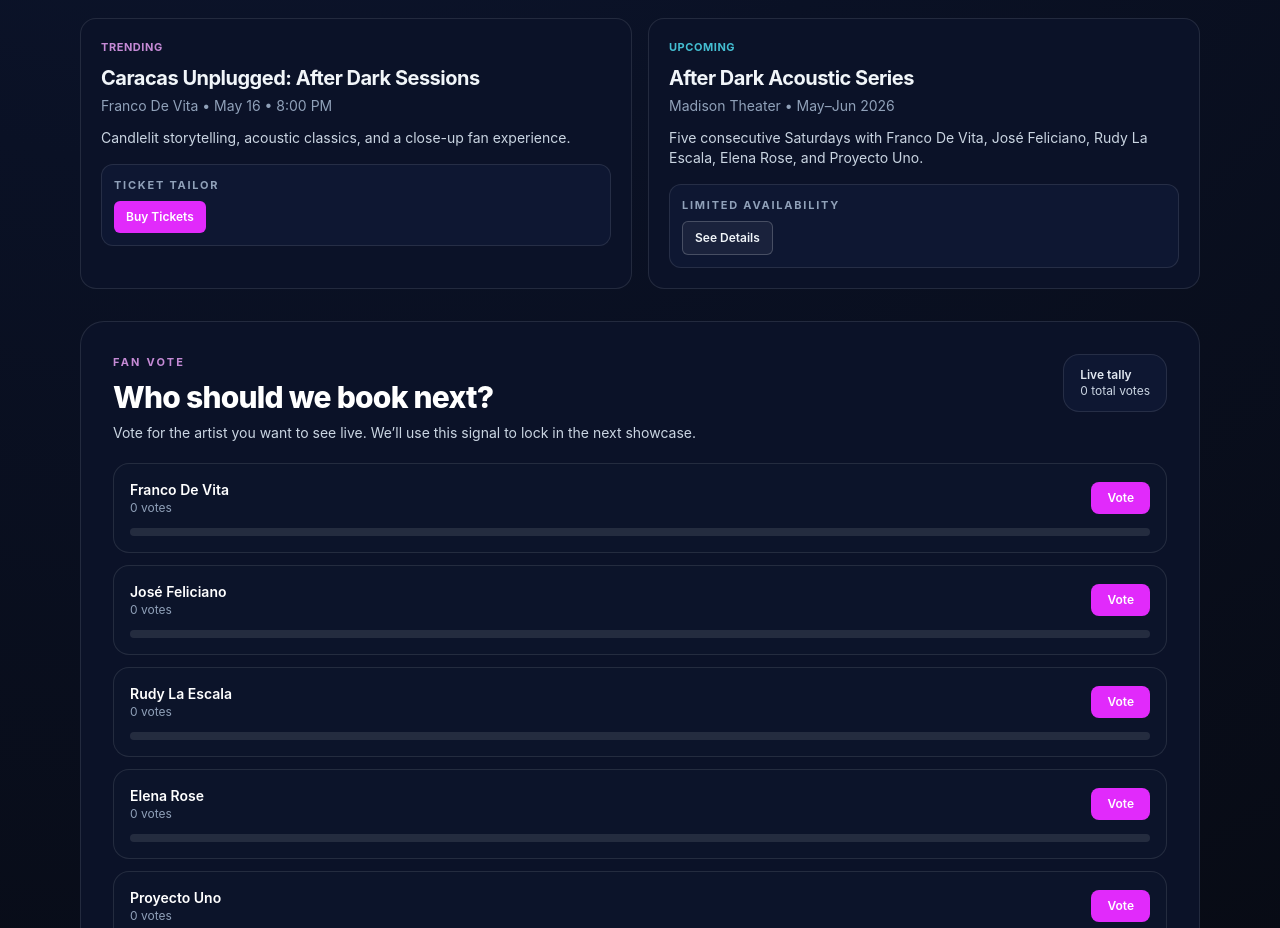
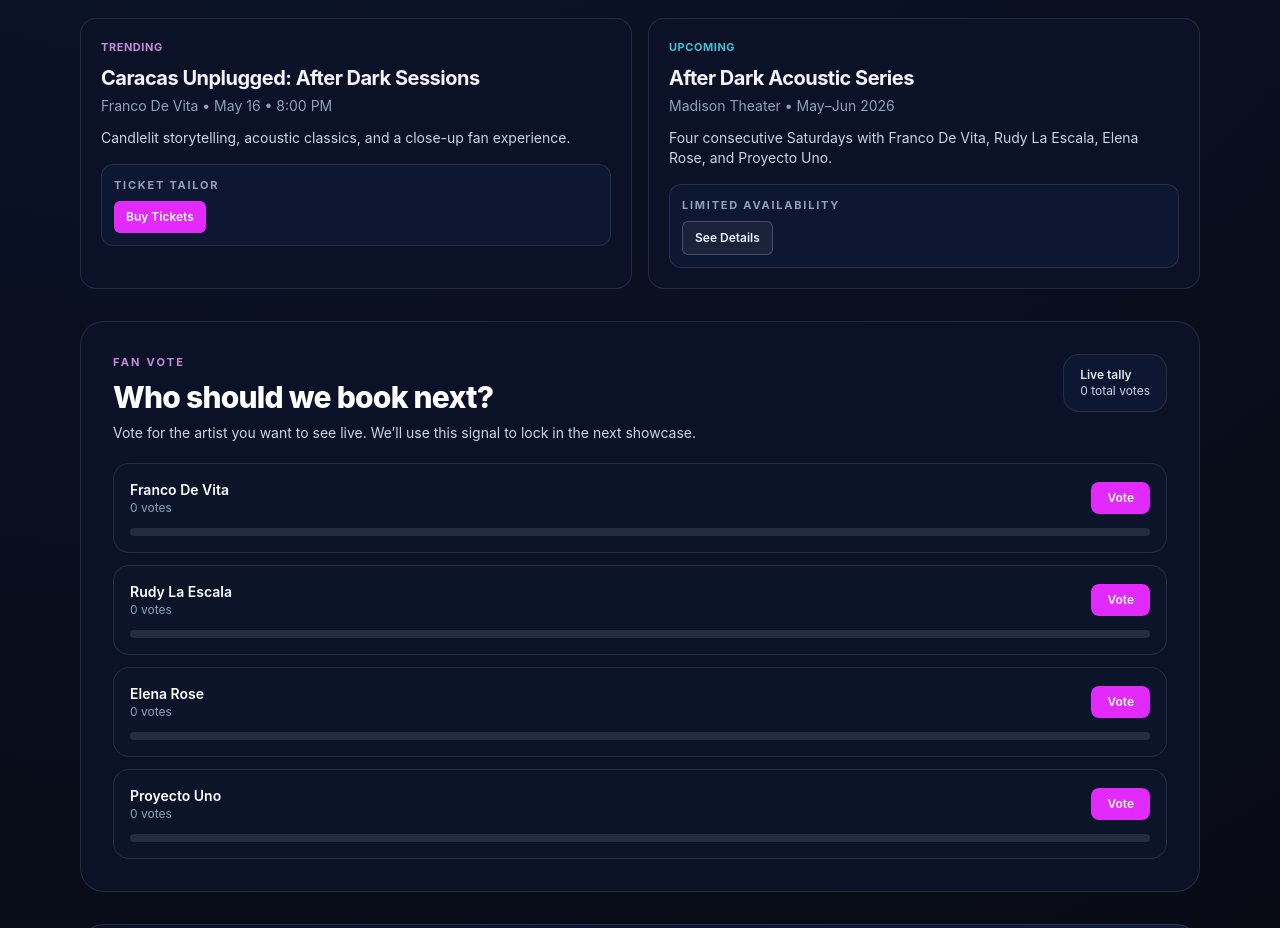
Before and after one commit to 0xwaya/queencity-soundboard-standalone, a Next.js app in the folder apps/web/: page / in a window 1280 px wide. Shown: the part 780-1708 px from the top of the page. Built offline with nearby package versions, Linux system fonts and the light colour scheme; no server answers; the database is empty.

Commit message:
Remove Jose Feliciano from poll and lineup

```diff
--- a/apps/web/src/app/events/page.tsx
+++ b/apps/web/src/app/events/page.tsx
@@ -50,12 +50,6 @@
       artist: "Franco De Vita",
       dateLabel: "May 16 • 8:00 PM",
       description: "Candlelit storytelling, acoustic classics, and an intimate fan-forward set.",
-    },
-    {
-      title: "Noche Acústica: Leyendas y Velas",
-      artist: "José Feliciano",
-      dateLabel: "May 23 • 8:00 PM",
-      description: "Legendary songs, warm strings, and a velvet-lit night of classics.",
     },
     {
       title: "Bolero Nights: After Dark Sessions",
--- a/apps/web/src/app/page.tsx
+++ b/apps/web/src/app/page.tsx
@@ -84,7 +84,7 @@
           <h3 className="mt-2 text-xl font-bold tracking-tight text-slate-100">After Dark Acoustic Series</h3>
           <p className="mt-1 text-sm text-slate-400">Madison Theater • May–Jun 2026</p>
           <p className="mt-3 text-sm text-slate-300">
-            Five consecutive Saturdays with Franco De Vita, José Feliciano, Rudy La Escala, Elena Rose, and Proyecto Uno.
+            Four consecutive Saturdays with Franco De Vita, Rudy La Escala, Elena Rose, and Proyecto Uno.
           </p>
           <div className="mt-4 rounded-xl border border-white/10 bg-[#0e1732] p-3">
             <p className="text-[11px] font-bold uppercase tracking-[0.16em] text-slate-400">Limited Availability</p>
--- a/apps/web/src/components/poll-widget.tsx
+++ b/apps/web/src/components/poll-widget.tsx
@@ -5,7 +5,6 @@
 
 const ARTISTS = [
   "Franco De Vita",
-  "José Feliciano",
   "Rudy La Escala",
   "Elena Rose",
   "Proyecto Uno",
```
